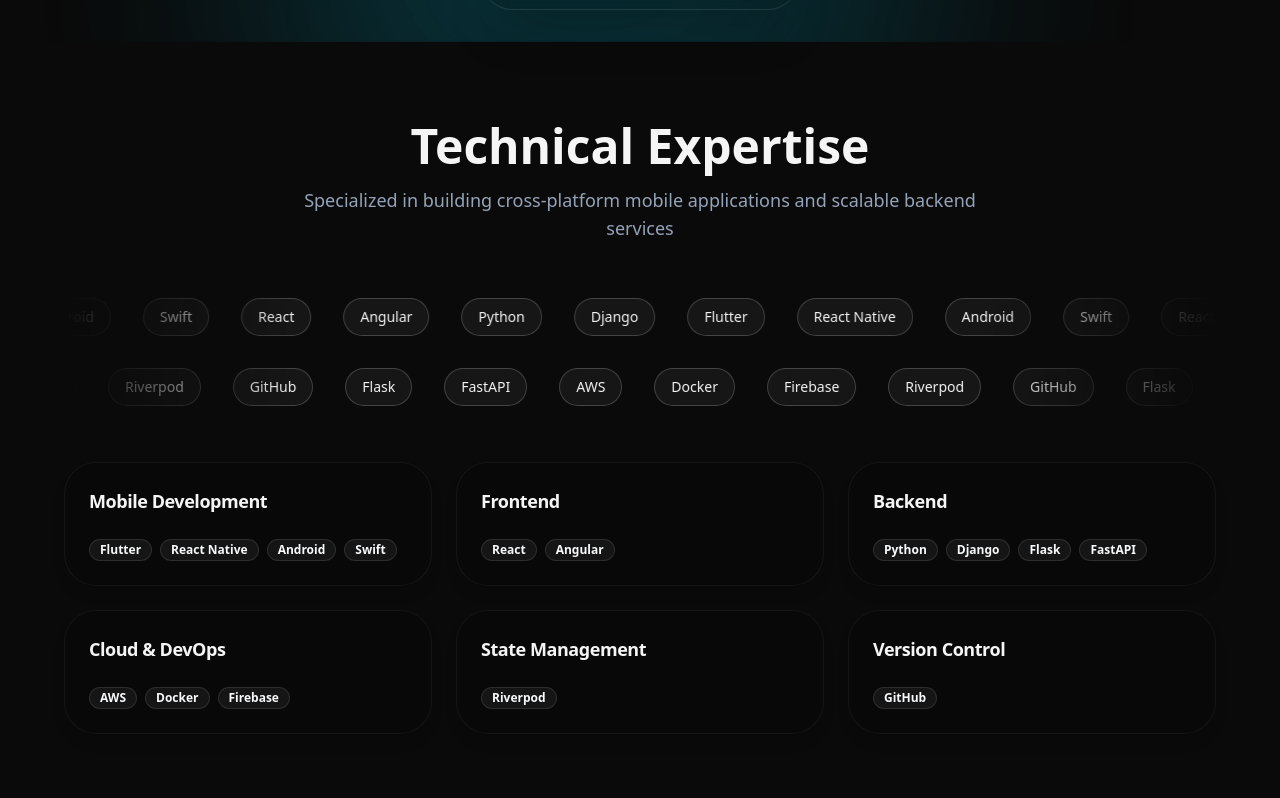
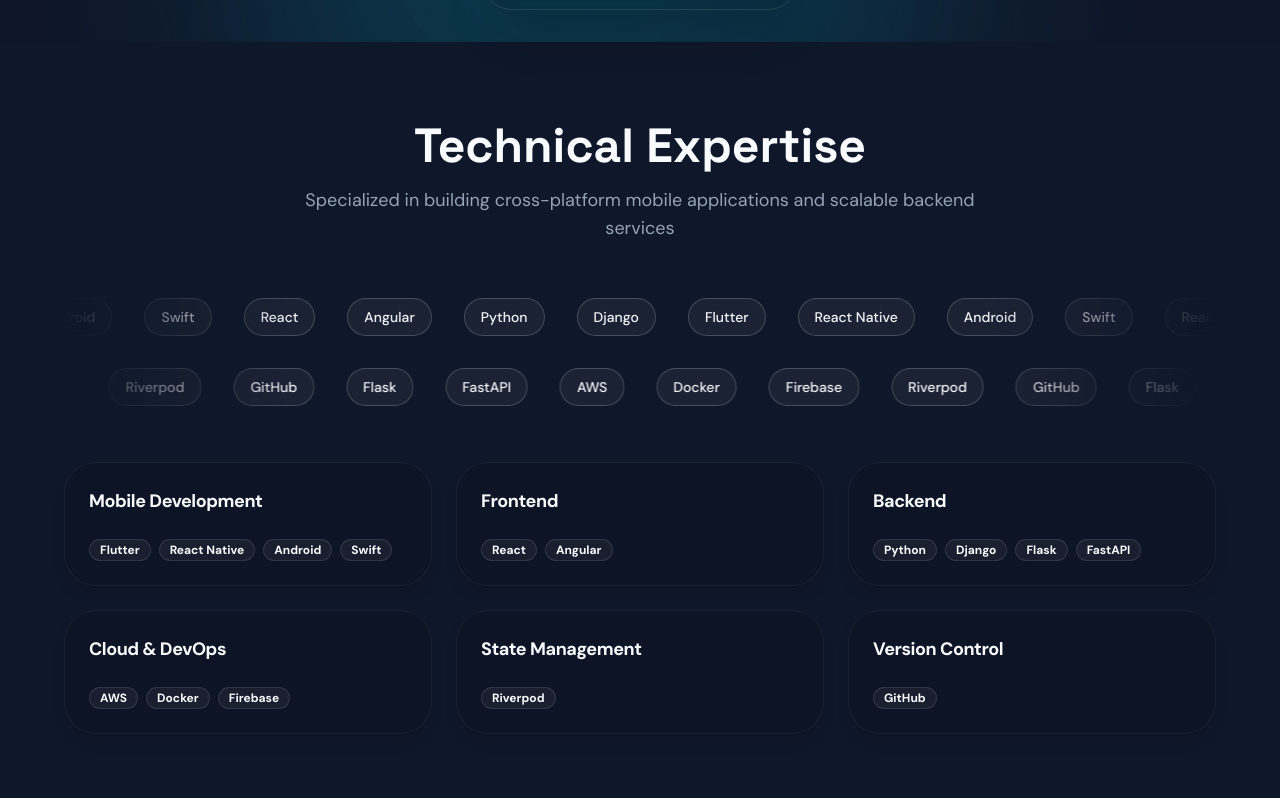
Before and after one commit to lopdam/lopdam.github.io, a React (Vite) app: page / in a window 1280 px wide. Shown: the part 758-1556 px from the top of the page. Built offline with nearby package versions, Linux system fonts and the light colour scheme.

Commit message:
feat: uix/ux

```diff
--- a/index.html
+++ b/index.html
@@ -4,6 +4,11 @@
     <meta charset="UTF-8" />
     <link rel="icon" type="image/svg+xml" href="/vite.svg" />
     <meta name="viewport" content="width=device-width, initial-scale=1.0" />
+
+    <!-- Fonts -->
+    <link rel="preconnect" href="https://fonts.googleapis.com" />
+    <link rel="preconnect" href="https://fonts.gstatic.com" crossorigin />
+    <link href="https://fonts.googleapis.com/css2?family=DM+Sans:wght@400;500;700&family=Space+Grotesk:wght@500;600;700&display=swap" rel="stylesheet" />
 
     <!-- SEO Meta Tags -->
     <title>Dennys Lopez Damian - Software Engineer | Flutter, React Native & Python</title>
@@ -22,7 +27,7 @@
     <meta name="twitter:description" content="Experienced Software Engineer specializing in Flutter, React Native, and Python." />
 
     <!-- Theme Color -->
-    <meta name="theme-color" content="#0a0a0a" />
+    <meta name="theme-color" content="#0f172a" />
   </head>
   <body>
     <div id="root"></div>
--- a/src/index.css
+++ b/src/index.css
@@ -20,21 +20,23 @@
     --muted-foreground: 215.4 16.3% 46.9%;
     --accent: 210 40% 96.1%;
     --accent-foreground: 222.2 47.4% 11.2%;
-    --destructive: 0 84.2% 60.2%;
+    --cta: 20.5 90.2% 48.2%;
+    --cta-foreground: 222.2 47.4% 11.2%;
+    --destructive: 0 72.2% 50.6%;
     --destructive-foreground: 210 40% 98%;
     --border: 214.3 31.8% 91.4%;
     --input: 214.3 31.8% 91.4%;
     --ring: 221.2 83.2% 53.3%;
-    --radius: 0.5rem;
+    --radius: 0.75rem;
   }
 
   .dark {
-    --background: 0 0% 3.9%;
-    --foreground: 0 0% 96%;
-    --card: 0 0% 10%;
-    --card-foreground: 0 0% 96%;
-    --popover: 0 0% 10%;
-    --popover-foreground: 0 0% 96%;
+    --background: 222.2 47.4% 11.2%;
+    --foreground: 210 40% 98%;
+    --card: 220.9 39.3% 11%;
+    --card-foreground: 210 40% 98%;
+    --popover: 220.9 39.3% 11%;
+    --popover-foreground: 210 40% 98%;
     --primary: 217.2 91.2% 59.8%;
     --primary-foreground: 222.2 47.4% 11.2%;
     --secondary: 217.2 32.6% 17.5%;
@@ -43,11 +45,13 @@
     --muted-foreground: 215 20.2% 65.1%;
     --accent: 217.2 32.6% 17.5%;
     --accent-foreground: 210 40% 98%;
+    --cta: 24.6 95% 53.1%;
+    --cta-foreground: 222.2 47.4% 11.2%;
     --destructive: 0 62.8% 30.6%;
     --destructive-foreground: 210 40% 98%;
-    --border: 217.2 32.6% 17.5%;
+    --border: 217.2 32.6% 20%;
     --input: 217.2 32.6% 17.5%;
-    --ring: 224.3 76.3% 48%;
+    --ring: 217.2 91.2% 59.8%;
   }
   .theme {
     --animate-gradient: gradient 8s linear infinite;
@@ -59,8 +63,11 @@
     @apply border-border;
   }
   body {
-    @apply bg-background text-foreground;
+    @apply bg-background text-foreground font-sans;
     font-feature-settings: "rlig" 1, "calt" 1;
+  }
+  h1, h2, h3, h4, h5, h6 {
+    @apply font-heading;
   }
 }
 
@@ -70,8 +77,6 @@
 
 body {
   margin: 0;
-  font-family: system-ui, -apple-system, BlinkMacSystemFont, 'Segoe UI', 'Roboto', 'Oxygen',
-    'Ubuntu', 'Cantarell', 'Fira Sans', 'Droid Sans', 'Helvetica Neue', sans-serif;
   -webkit-font-smoothing: antialiased;
   -moz-osx-font-smoothing: grayscale;
 }
--- a/tailwind.config.js
+++ b/tailwind.config.js
@@ -33,6 +33,10 @@
           DEFAULT: "hsl(var(--accent))",
           foreground: "hsl(var(--accent-foreground))",
         },
+        cta: {
+          DEFAULT: "hsl(var(--cta))",
+          foreground: "hsl(var(--cta-foreground))",
+        },
         popover: {
           DEFAULT: "hsl(var(--popover))",
           foreground: "hsl(var(--popover-foreground))",
@@ -41,6 +45,10 @@
           DEFAULT: "hsl(var(--card))",
           foreground: "hsl(var(--card-foreground))",
         },
+      },
+      fontFamily: {
+        sans: ["'DM Sans'", "system-ui", "-apple-system", "sans-serif"],
+        heading: ["'Space Grotesk'", "system-ui", "-apple-system", "sans-serif"],
       },
       borderRadius: {
         lg: "var(--radius)",
```
Also changed, not shown: 1 other file (tests, documents, lock files or other folders).
